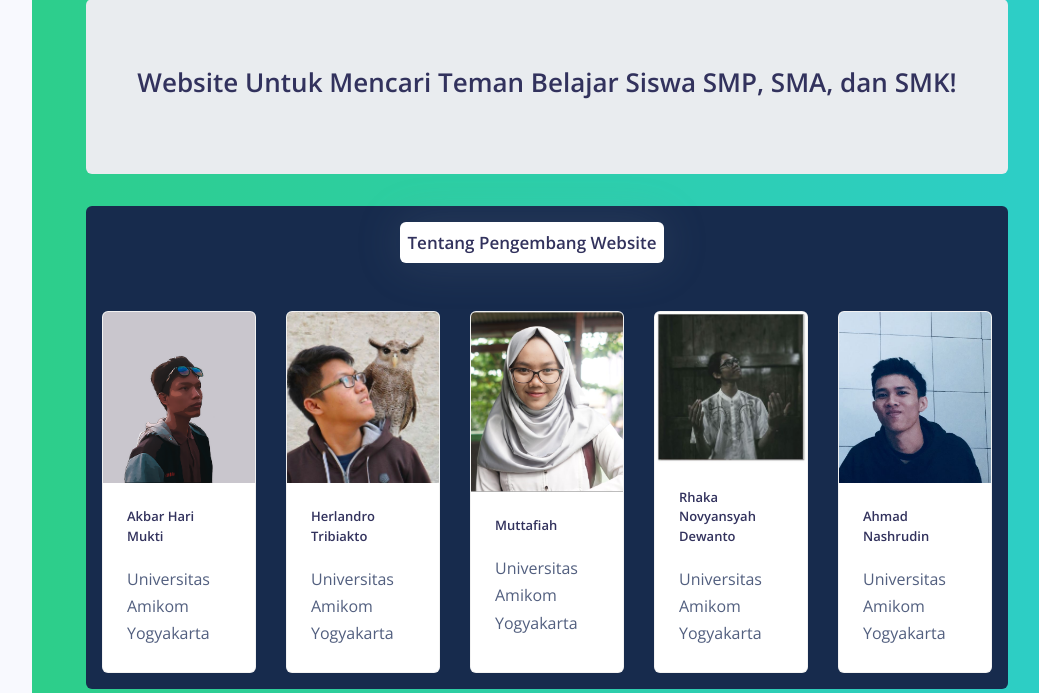
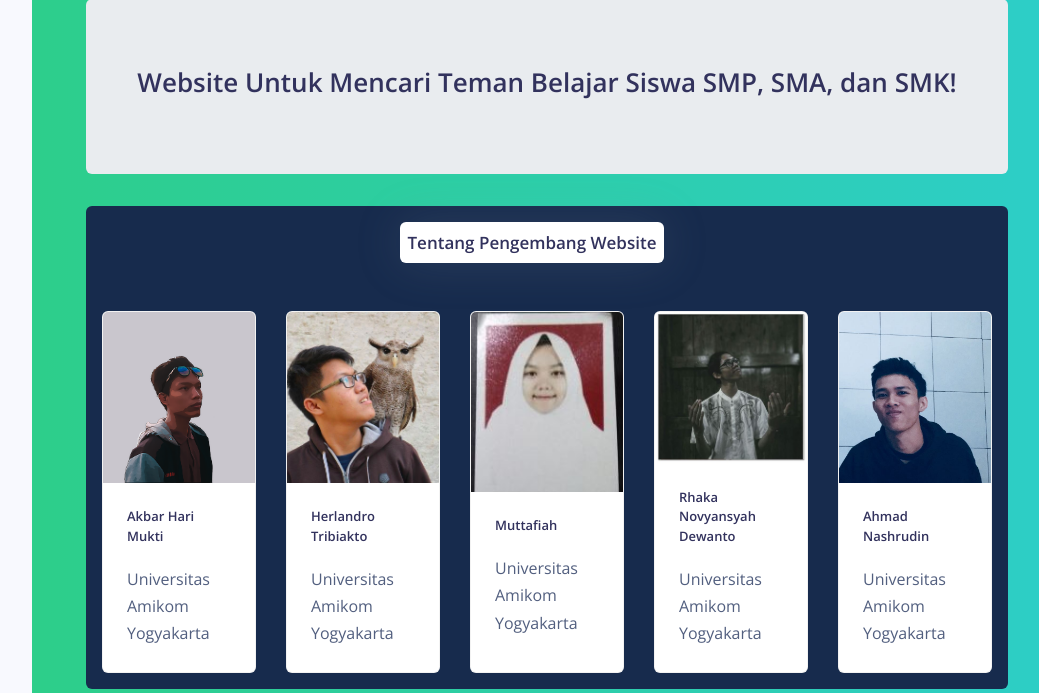
Before and after one commit to ratoz/CoS, a PHP site: page /cos_mvc/public in a window 1280 px wide. Shown: the part 1074-1767 px from the top of the page, without its empty margins (218-1257 px from the left). Run offline with PHP 8.4, Linux system fonts and the light colour scheme; the visitor is signed in with stand-in values (Sample User, id 1); data comes from the database, SQL or seed files in the repository; data that the repository does not hold is empty; some libraries are stand-ins or nearby versions.

Commit message:
foto mut

```diff
--- a/app/view/dashboard/index.php
+++ b/app/view/dashboard/index.php
@@ -126,7 +126,7 @@
               </div>
             </div>
             <div class="card">
-              <img class="card-img-top" src="img/mut4.png" style="object-fit: cover; height: 50%" alt="Card image cap">
+              <img class="card-img-top" src="img/mutt.jpg" style="object-fit: cover; height: 50%" alt="Card image cap">
               <div class="card-body">
                 <h5 class="card-title">Muttafiah</h5>
                 <p class="card-text">Universitas Amikom Yogyakarta</p>
```
Also changed, not shown: public/img/mutt.JPG (added).
